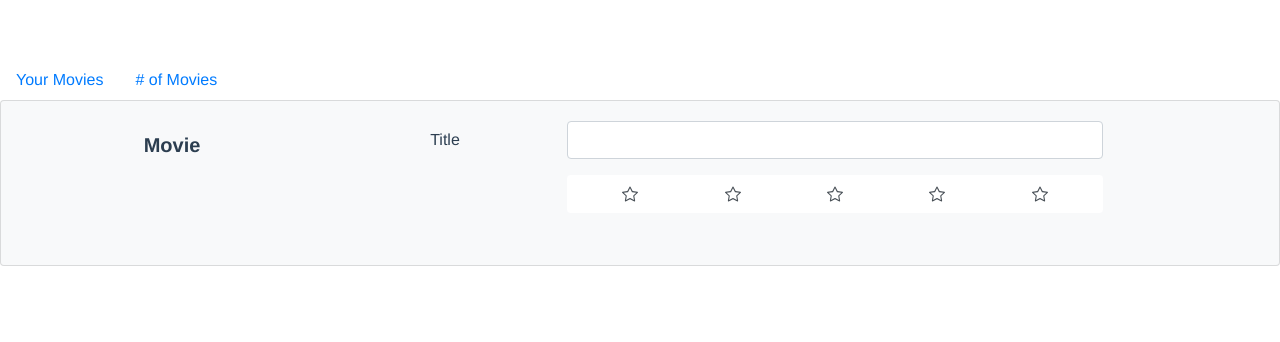
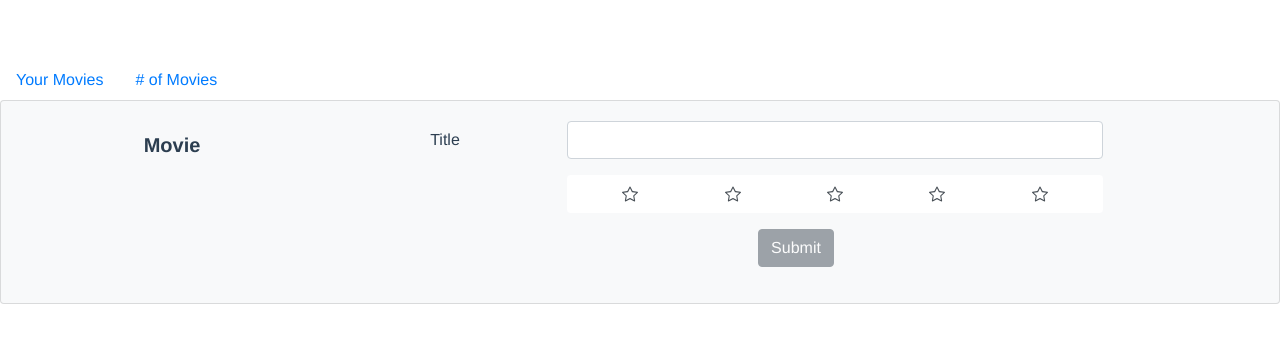
Before and after one commit to ski429/sam_kim_cis385_assignment2, a Vue app: page / in a window 1280 px wide. Shown: the top 342 px of the page. Built offline with nearby package versions, Linux system fonts and the light colour scheme.

Commit message:
implement movie rating function in Form.vue, implement displaying of reviewed movies in MovieView.vue

```diff
--- a/src/App.vue
+++ b/src/App.vue
@@ -1,8 +1,10 @@
 <template>
   <div id="app">
     <Header/>
-    <Form/>
-    <MovieView/>
+    <Form
+        :movies="movies"
+    />
+    <MovieView :movies="movies"/>
   </div>
 </template>
 
@@ -17,7 +19,13 @@ export default {
     Header,
     Form,
     MovieView
+  },
+  data() {
+    return {
+      movies: []
+    }
   }
+
 }
 </script>
 
--- a/src/components/Form.vue
+++ b/src/components/Form.vue
@@ -16,7 +16,7 @@
           content-cols-lg="7"
           label="Title"
         >
-          <b-form-input id="input-movie-title"></b-form-input>
+          <b-form-input id="input-movie-title" v-model="title"></b-form-input>
         </b-form-group>
 
 
@@ -27,8 +27,14 @@
           content-cols-sm
           content-cols-lg="7"
         >
-          <b-form-rating id="movie-rating" v-model="value" no-border></b-form-rating>
+          <b-form-rating id="movie-rating" v-model.number="rating" no-border></b-form-rating>
         </b-form-group>
+        <b-button
+            :disabled="title.length < 1 || !rating"
+            @click="add"
+        >
+          Submit
+        </b-button>
       </b-form-group>
     </b-card>
 
@@ -40,9 +46,18 @@
 <script>
 export default {
   name: "Form",
+  props : {
+    movies: Array
+  },
   data() {
     return {
-      value: null
+      rating: 0,
+      title: ""
+    }
+  },
+  methods : {
+    add: function() {
+      this.movies.push({ "title": this.title, "rating": this.rating })
     }
   }
 }
--- a/src/components/MovieView.vue
+++ b/src/components/MovieView.vue
@@ -1,12 +1,24 @@
 <template>
   <div>
-
+    <ul id="movie-list">
+      <li v-for="movie in movies" :key="movie.title">
+        {{ movie.title}}
+      </li>
+    </ul>
   </div>
 </template>
 
 <script>
 export default {
-  name: "MovieView"
+  name: "MovieView",
+  data() {
+    return {
+      title: ""
+    }
+  },
+  props: {
+    movies: Array
+  }
 }
 </script>
 
```
